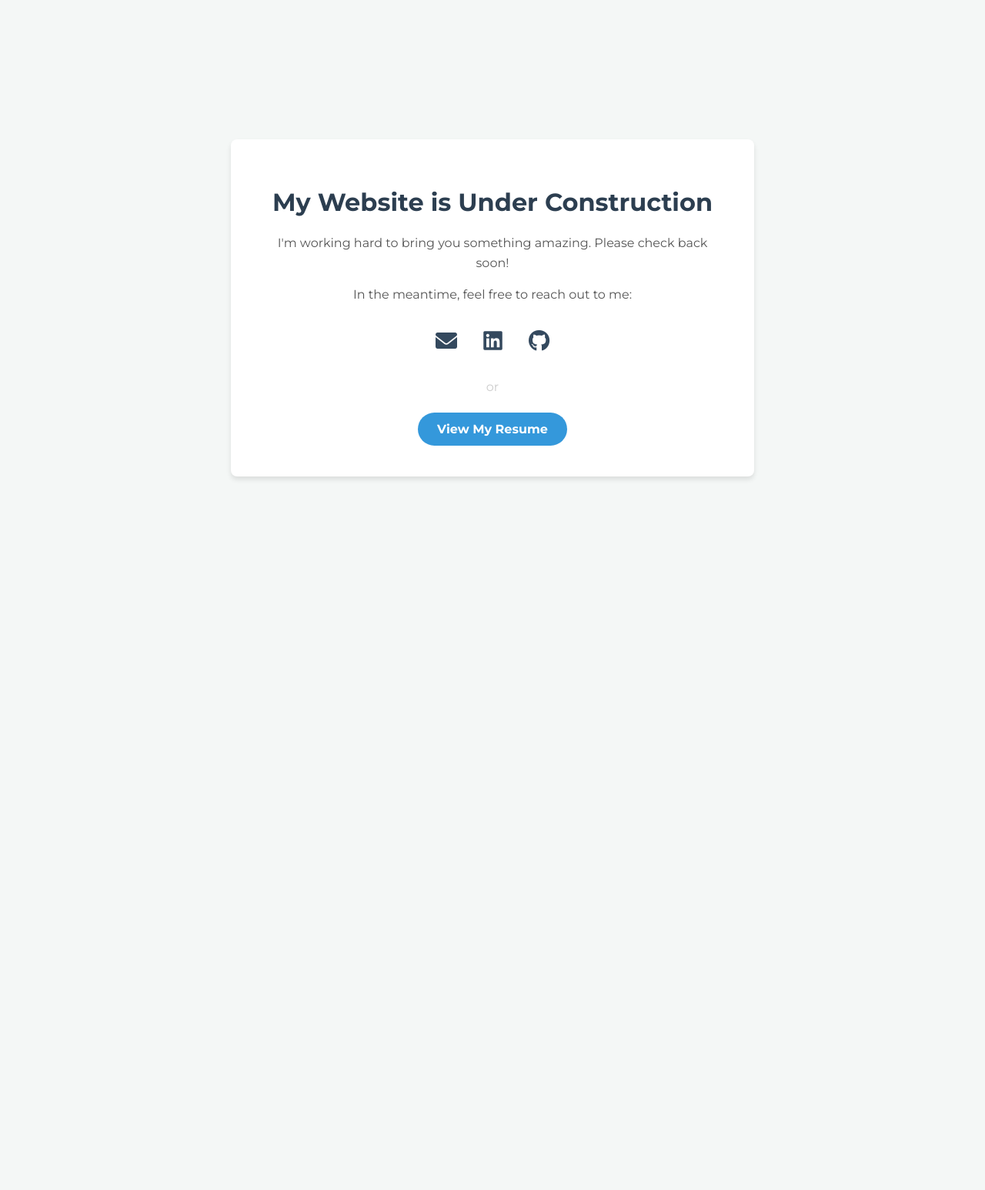
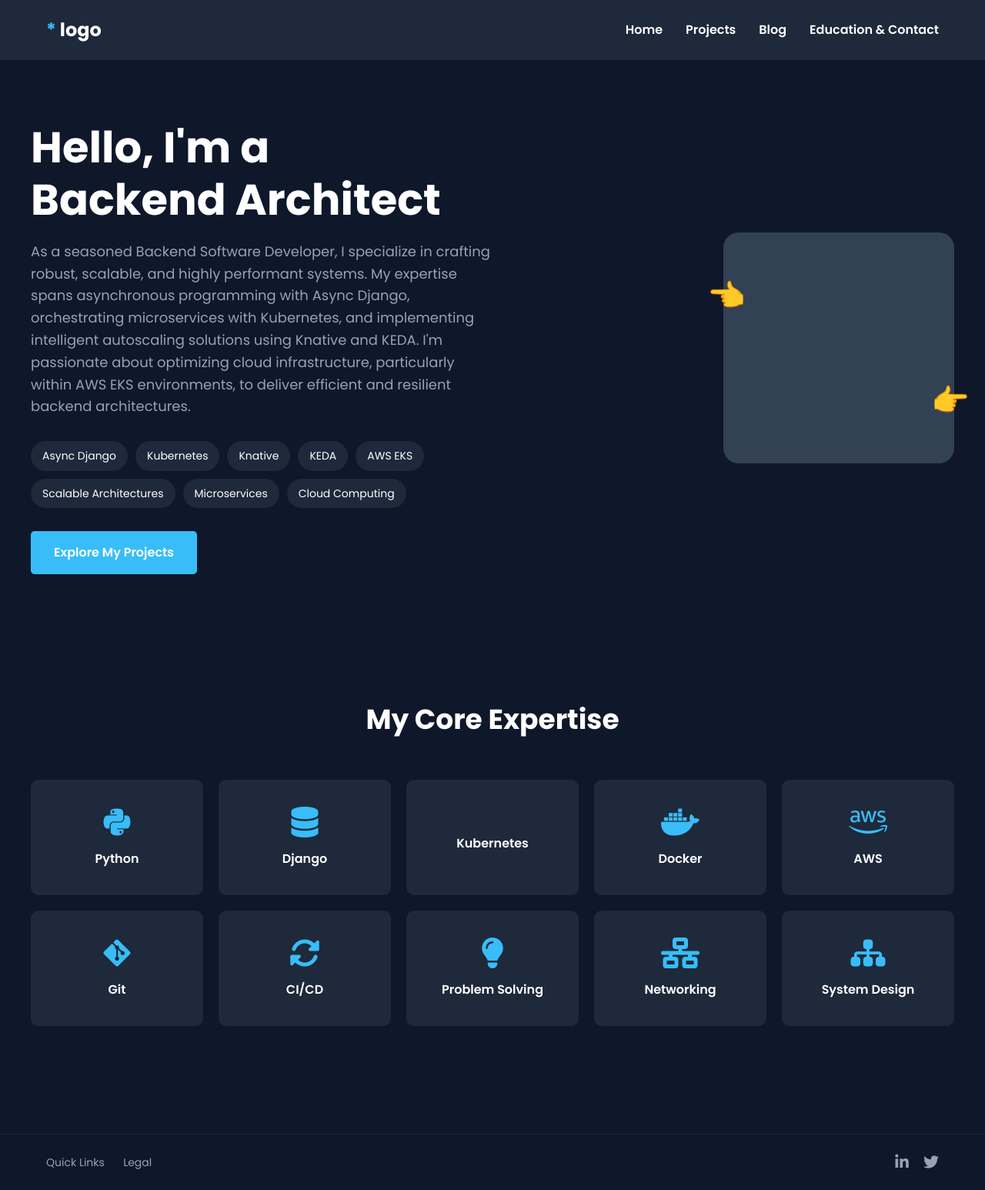
Before and after one commit to samarthrawat1/portfolio, a plain HTML site: page index.html in a window 1280 px wide. Shown: the whole page at 77% size. Before the commit the page ends 800 px from the top, so only its background shows below. Drawn offline with Linux system fonts and the light colour scheme.

Commit message:
v1 commit

```diff
--- a/index.html
+++ b/index.html
@@ -3,83 +3,109 @@
 <head>
     <meta charset="UTF-8">
     <meta name="viewport" content="width=device-width, initial-scale=1.0">
-    <title>Coming Soon</title>
-    <link rel="stylesheet" href="https://cdnjs.cloudflare.com/ajax/libs/font-awesome/6.0.0-beta3/css/all.min.css">
-    <link href="https://fonts.googleapis.com/css2?family=Montserrat:wght@400;700&display=swap" rel="stylesheet">
-    <style>
-        body {
-            font-family: 'Montserrat', sans-serif;
-            background-color: #f4f7f6;
-            color: #333;
-            display: flex;
-            justify-content: center;
-            align-items: center;
-            height: 100vh;
-            margin: 0;
-            text-align: center;
-        }
-        .container {
-            max-width: 600px;
-            padding: 40px;
-            border-radius: 8px;
-            background-color: #fff;
-            box-shadow: 0 4px 6px rgba(0,0,0,0.1);
-        }
-        h1 {
-            color: #2c3e50;
-            font-weight: 700;
-        }
-        p {
-            color: #555;
-            line-height: 1.6;
-        }
-        .social-links {
-            margin: 30px 0;
-        }
-        .social-links a {
-            font-size: 28px;
-            margin: 0 15px;
-            color: #34495e;
-            transition: color 0.3s;
-        }
-        .social-links a:hover {
-            color: #3498db;
-        }
-        .divider {
-            margin: 20px 0;
-            color: #ccc;
-        }
-        .resume-button {
-            display: inline-block;
-            padding: 12px 25px;
-            background-color: #3498db;
-            color: #fff;
-            border-radius: 50px;
-            text-decoration: none;
-            font-weight: 700;
-            transition: background-color 0.3s, transform 0.2s;
-        }
-        .resume-button:hover {
-            background-color: #2980b9;
-            color: #fff;
-            transform: translateY(-2px);
-        }
-    </style>
+    <title>Backend Architect</title>
+    <link rel="stylesheet" href="https://cdnjs.cloudflare.com/ajax/libs/font-awesome/6.4.0/css/all.min.css">
+    <link href="https://fonts.googleapis.com/css2?family=Poppins:wght@400;600;700&display=swap" rel="stylesheet">
+    <link rel="stylesheet" href="style.css">
 </head>
 <body>
-    <div class="container">
-        <h1>My Website is Under Construction</h1>
-        <p>I'm working hard to bring you something amazing. Please check back soon!</p>
-        <p>In the meantime, feel free to reach out to me:</p>
-        <div class="social-links">
-            <a href="mailto:samarthrawat1@gmail.com" title="Email"><i class="fas fa-envelope"></i></a>
-            <a href="https://linkedin.com/in/samarthrawat1" target="_blank" title="LinkedIn"><i class="fab fa-linkedin"></i></a>
-            <a href="https://github.com/samarthrawat1" target="_blank" title="GitHub"><i class="fab fa-github"></i></a>
+
+    <header class="main-header">
+        <div class="container header-content">
+            <div class="logo">
+                <span class="logo-star">*</span>logo
+            </div>
+            <nav class="main-nav">
+                <ul>
+                    <li><a href="index.html">Home</a></li>
+                    <li><a href="projects.html">Projects</a></li>
+                    <li><a href="#">Blog</a></li>
+                    <li><a href="#">Education & Contact</a></li>
+                </ul>
+            </nav>
         </div>
-        <p class="divider">or</p>
-        <div>
-            <a href="resume.pdf" target="_blank" class="resume-button">View My Resume</a>
+    </header>
+
+    <main>
+        <section class="hero container">
+            <div class="hero-text">
+                <h1>Hello, I'm a<br>Backend Architect</h1>
+                <p>As a seasoned Backend Software Developer, I specialize in crafting robust, scalable, and highly performant systems. My expertise spans asynchronous programming with Async Django, orchestrating microservices with Kubernetes, and implementing intelligent autoscaling solutions using Knative and KEDA. I'm passionate about optimizing cloud infrastructure, particularly within AWS EKS environments, to deliver efficient and resilient backend architectures.</p>
+                <div class="tags">
+                    <span class="tag">Async Django</span>
+                    <span class="tag">Kubernetes</span>
+                    <span class="tag">Knative</span>
+                    <span class="tag">KEDA</span>
+                    <span class="tag">AWS EKS</span>
+                    <span class="tag">Scalable Architectures</span>
+                    <span class="tag">Microservices</span>
+                    <span class="tag">Cloud Computing</span>
+                </div>
+                <a href="#" class="btn">Explore My Projects</a>
+            </div>
+            <div class="hero-image">
+            </div>
+        </section>
+
+        <section class="expertise container">
+            <h2>My Core Expertise</h2>
+            <div class="expertise-grid">
+                <div class="expertise-card">
+                    <i class="fab fa-python"></i>
+                    <span>Python</span>
+                </div>
+                <div class="expertise-card">
+                    <i class="fas fa-database"></i>
+                    <span>Django</span>
+                </div>
+                <div class="expertise-card">
+                    <i class="fab fa-kubernetes"></i>
+                    <span>Kubernetes</span>
+                </div>
+                <div class="expertise-card">
+                    <i class="fab fa-docker"></i>
+                    <span>Docker</span>
+                </div>
+                <div class="expertise-card">
+                    <i class="fab fa-aws"></i>
+                    <span>AWS</span>
+                </div>
+                <div class="expertise-card">
+                    <i class="fab fa-git-alt"></i>
+                    <span>Git</span>
+                </div>
+                <div class="expertise-card">
+                    <i class="fas fa-sync-alt"></i>
+                    <span>CI/CD</span>
+                </div>
+                <div class="expertise-card">
+                    <i class="fas fa-lightbulb"></i>
+                    <span>Problem Solving</span>
+                </div>
+                <div class="expertise-card">
+                    <i class="fas fa-network-wired"></i>
+                    <span>Networking</span>
+                </div>
+                <div class="expertise-card">
+                    <i class="fas fa-sitemap"></i>
+                    <span>System Design</span>
+                </div>
+            </div>
+        </section>
+    </main>
+
+    <footer class="main-footer">
+        <div class="container footer-content">
+            <div class="footer-links">
+                <a href="#">Quick Links</a>
+                <a href="#">Legal</a>
+            </div>
+            <div class="social-icons">
+                <a href="#"><i class="fab fa-linkedin-in"></i></a>
+                <a href="#"><i class="fab fa-twitter"></i></a>
+            </div>
         </div>
-    </div>
+    </footer>
+
 </body>
 </html>
--- /dev/null
+++ b/style.css
@@ -0,0 +1,304 @@
+:root {
+    --background-color: #0F172A;
+    --container-color: #1E293B;
+    --primary-text-color: #ffffff;
+    --secondary-text-color: #94A3B8;
+    --accent-color: #38BDF8;
+    --card-color: #1E293B;
+}
+
+* {
+    margin: 0;
+    padding: 0;
+    box-sizing: border-box;
+}
+
+body {
+    font-family: 'Poppins', sans-serif;
+    background-color: var(--background-color);
+    color: var(--primary-text-color);
+    line-height: 1.6;
+}
+
+.container {
+    max-width: 1200px;
+    margin: 0 auto;
+    padding: 0 20px;
+}
+
+/* Header */
+.header-content {
+    display: flex;
+    justify-content: space-between;
+    align-items: center;
+}
+
+.main-header {
+    padding: 20px 0;
+    position: sticky;
+    top: 0;
+    background-color: var(--card-color);
+    z-index: 1000;
+}
+
+.logo {
+    font-weight: 700;
+    font-size: 24px;
+}
+
+.logo-star {
+    color: var(--accent-color);
+    margin-right: 5px;
+}
+
+.main-nav ul {
+    display: flex;
+    list-style: none;
+}
+
+.main-nav ul li {
+    margin-left: 30px;
+}
+
+.main-nav a {
+    text-decoration: none;
+    color: var(--primary-text-color);
+    font-weight: 600;
+    transition: color 0.3s ease;
+}
+
+.main-nav a:hover {
+    color: var(--accent-color);
+}
+
+/* Hero Section */
+.hero {
+    display: flex;
+    align-items: center;
+    justify-content: space-between;
+    padding: 80px 0;
+}
+
+.hero-text {
+    max-width: 600px;
+}
+
+.hero-text h1 {
+    font-size: 56px;
+    font-weight: 700;
+    line-height: 1.2;
+    margin-bottom: 20px;
+}
+
+.hero-text p {
+    font-size: 18px;
+    color: var(--secondary-text-color);
+    margin-bottom: 30px;
+}
+
+.hero-image {
+    width: 300px;
+    height: 300px;
+    background-color: #334155;
+    border-radius: 20px;
+    display: flex;
+    align-items: center;
+    justify-content: space-between;
+    padding: 20px;
+    position: relative;
+}
+
+.hero-image::before, .hero-image::after {
+    content: '👉';
+    font-size: 40px;
+    position: absolute;
+}
+
+.hero-image::before {
+    transform: scaleX(-1);
+    left: -20px;
+    top: 50px;
+}
+
+.hero-image::after {
+    right: -20px;
+    bottom: 50px;
+}
+
+.tags {
+    display: flex;
+    flex-wrap: wrap;
+    gap: 10px;
+    margin-bottom: 30px;
+}
+
+.tag {
+    background-color: var(--card-color);
+    padding: 8px 15px;
+    border-radius: 20px;
+    font-size: 14px;
+}
+
+.btn {
+    display: inline-block;
+    background-color: var(--accent-color);
+    color: var(--primary-text-color);
+    padding: 15px 30px;
+    border-radius: 5px;
+    text-decoration: none;
+    font-weight: 600;
+    transition: background-color 0.3s ease;
+}
+
+.btn:hover {
+    background-color: #0EA5E9;
+}
+
+/* Projects Section */
+.projects {
+    padding: 80px 0;
+}
+
+.projects h1 {
+    text-align: center;
+    font-size: 36px;
+    margin-bottom: 50px;
+}
+
+.projects-grid {
+    display: grid;
+    grid-template-columns: repeat(auto-fit, minmax(300px, 1fr));
+    gap: 30px;
+}
+
+.project-card {
+    background-color: var(--card-color);
+    border: 1px solid #334155;
+    border-radius: 10px;
+    overflow: hidden;
+    display: flex;
+    flex-direction: column;
+    height: 100%;
+    transition: transform 0.3s ease, box-shadow 0.3s ease, border-color 0.3s ease;
+}
+
+.project-card:hover {
+    transform: translateY(-10px);
+    box-shadow: 0 15px 30px rgba(0,0,0,0.3);
+    border-color: var(--accent-color);
+}
+
+.project-content {
+    padding: 30px;
+    display: flex;
+    flex-direction: column;
+    flex-grow: 1;
+}
+
+.project-content h3 {
+    font-size: 24px;
+    margin-bottom: 15px;
+    font-weight: 600;
+}
+
+.project-content p {
+    color: var(--secondary-text-color);
+    margin-bottom: 20px;
+}
+
+.project-content .tags {
+    margin-top: auto;
+    margin-bottom: 0;
+}
+
+.project-card .tag {
+    background-color: var(--background-color);
+}
+
+.project-links {
+    padding: 0 25px 25px;
+    text-align: right;
+    min-height: 50px;
+    display: flex;
+    align-items: flex-end;
+    justify-content: flex-end;
+}
+
+.project-links a {
+    color: var(--secondary-text-color);
+    font-size: 22px;
+    margin-left: 15px;
+    transition: color 0.3s ease;
+}
+
+.project-links a:hover {
+    color: var(--accent-color);
+}
+
+/* Expertise Section */
+.expertise {
+    padding: 80px 0;
+    text-align: center;
+}
+
+.expertise h2 {
+    font-size: 36px;
+    margin-bottom: 50px;
+}
+
+.expertise-grid {
+    display: flex;
+    flex-wrap: wrap;
+    justify-content: center;
+    gap: 20px;
+}
+
+.expertise-card {
+    background-color: var(--card-color);
+    padding: 30px;
+    border-radius: 10px;
+    display: flex;
+    flex-direction: column;
+    align-items: center;
+    justify-content: center;
+    text-align: center;
+    min-height: 150px;
+    flex: 1 1 200px;
+    max-width: 250px;
+}
+
+.expertise-card i {
+    font-size: 40px;
+    color: var(--accent-color);
+    margin-bottom: 15px;
+}
+
+.expertise-card span {
+    font-weight: 600;
+}
+
+/* Footer */
+.main-footer {
+    border-top: 1px solid var(--container-color);
+    padding: 20px 0;
+    margin-top: 60px;
+}
+
+.footer-content {
+    display: flex;
+    justify-content: space-between;
+    align-items: center;
+}
+
+.footer-links a {
+    color: var(--secondary-text-color);
+    text-decoration: none;
+    margin-right: 20px;
+    font-size: 14px;
+}
+
+.social-icons a {
+    color: var(--secondary-text-color);
+    font-size: 20px;
+    margin-left: 15px;
+}
```
Also changed, not shown: projects.html (added, +99 -0 lines).
